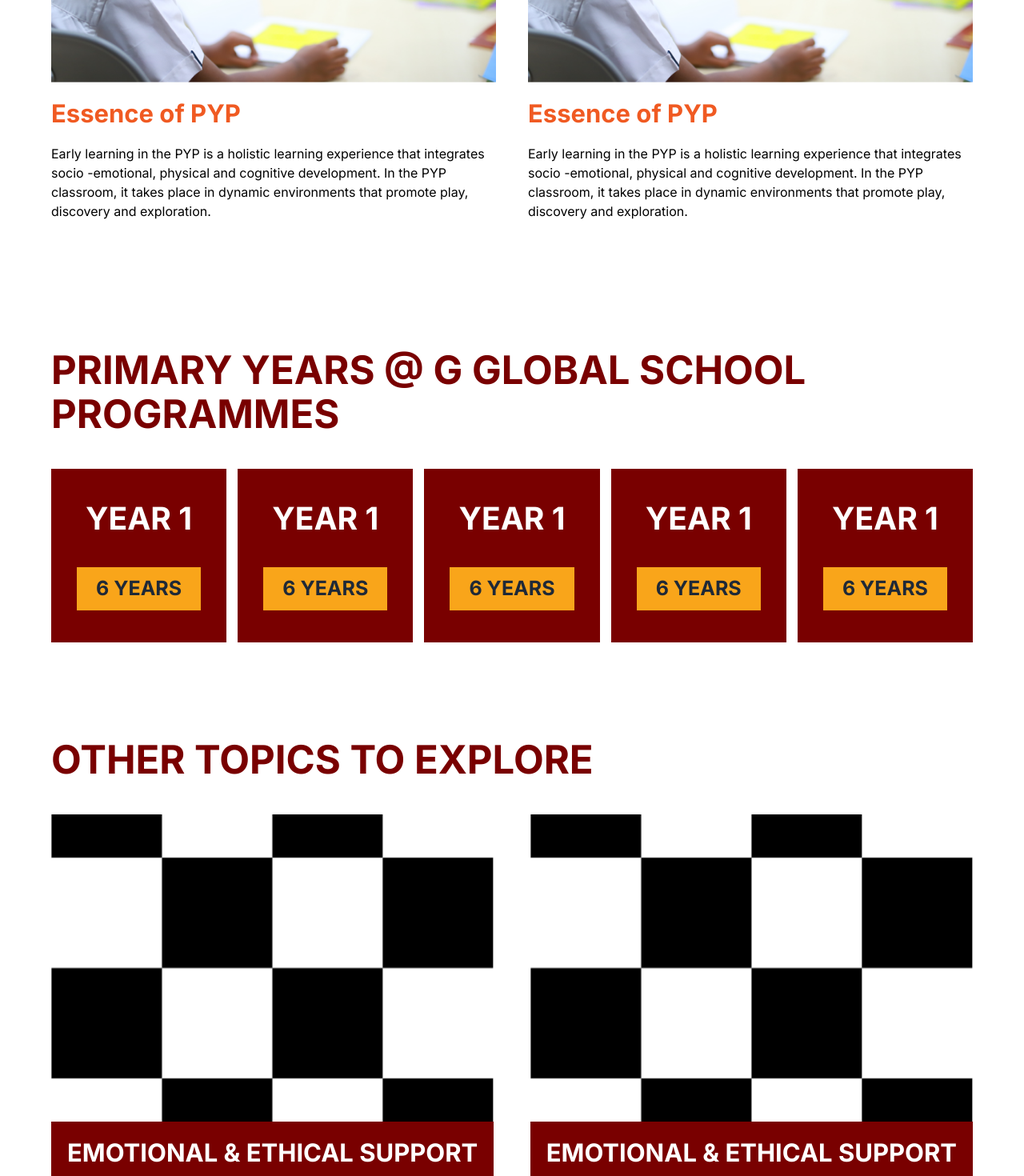
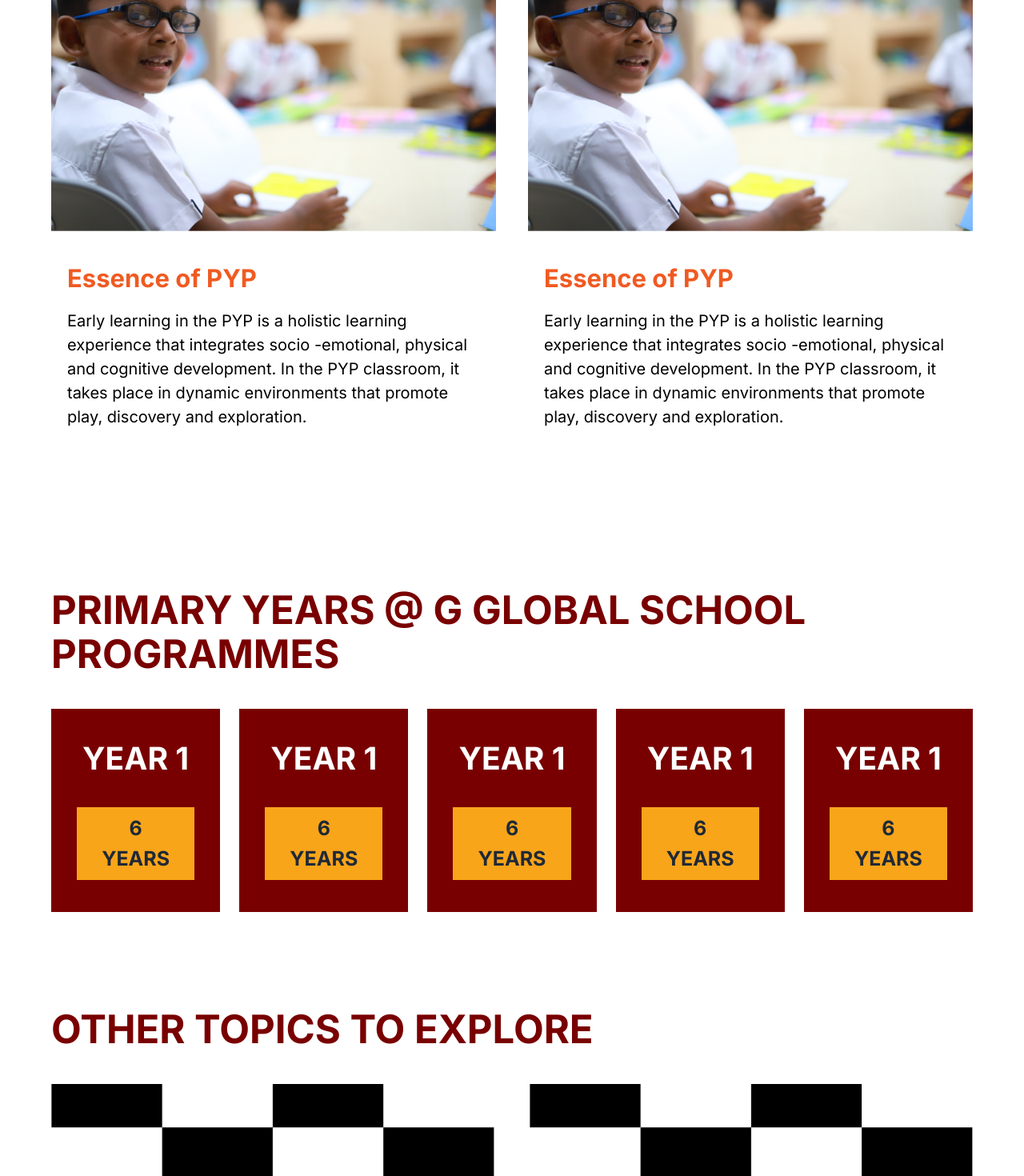
Before and after one commit to sudharshanr15/gglobalschool, a Next.js app: page /pyp in a window 1280 px wide. Shown: the part 2700-4170 px from the top of the page at 80% size. Built offline with nearby package versions, Linux system fonts and the light colour scheme.

Commit message:
added overlay

```diff
--- a/src/container/PYP/Cards.jsx
+++ b/src/container/PYP/Cards.jsx
@@ -8,15 +8,21 @@
           <div
               className={
                   iswide
-                      ? "md:w-[50%] my-20 sm:mt-0"
-                      : "md:w-[30%] my-20 sm:mt-0"
+                      ? "md:w-[50%] my-20 sm:mt-0 group hover:relative hover:bg-primary-maroon-1"
+                      : "md:w-[30%] my-20 sm:mt-0 group hover:relative  hover:bg-primary-maroon-1"
               }
           >
-              <Image src={cardImage} alt="image" />
-              <p className="text-primary-orange-1 font-bold text-heading-5 my-5">
-                  {title}
-              </p>
-              <p>{desc}</p>
+              <Image
+                  src={cardImage}
+                  alt="image"
+                  className="w-full transition ease-in-out  duration-300 group-hover:scale-y-75 group-hover:origin-top "
+              />
+              <div className="group-hover:absolute bottom-0 group-hover:top-[20%]  group-hover:bg-primary-maroon-1  transition ease-in-out  duration-300 py-10 px-5">
+                  <p className="text-primary-orange-1 font-bold text-heading-5 mb-5 ">
+                      {title}
+                  </p>
+                  <p className="group-hover:text-white text-body">{desc}</p>
+              </div>
           </div>
       </>
   );
--- a/src/container/PYP/OtherTopics.jsx
+++ b/src/container/PYP/OtherTopics.jsx
@@ -8,9 +8,15 @@
               <p className="uppercase text-heading-3 text-primary-maroon-1">
                   Other Topics To explore
               </p>
-              <div className="md:flex justify-between mt-10">
-                  <TopicCard text={"EMOTIONAL & ETHICAL SUPPORT"} />
-                  <TopicCard text={"EMOTIONAL & ETHICAL SUPPORT"} />
+              <div className="md:flex md:gap-11 mt-10">
+                  <TopicCard
+                      text={"EMOTIONAL & ETHICAL SUPPORT"}
+                      overlayText={"EMOTIONAL & ETHICAL SUPPORT"}
+                  />
+                  <TopicCard
+                      text={"EMOTIONAL & ETHICAL SUPPORT"}
+                      overlayText={"life @ ggs"}
+                  />
               </div>
           </div>
       </>
--- a/src/container/PYP/Programme.jsx
+++ b/src/container/PYP/Programme.jsx
@@ -9,7 +9,7 @@
                   PRIMARY YEARS @ G GLOBAL SCHOOL PROGRAMMES
               </p>
           </div>
-          <div id="programCards" className="md:flex md:justify-between mx-auto w-[90%] ">
+          <div id="programCards" className="md:flex md:gap-6 mx-auto w-[90%] ">
               <ProgramCard year={1} duration={6} />
               <ProgramCard year={1} duration={6} />
               <ProgramCard year={1} duration={6} />
--- a/src/container/PYP/TopicCard.jsx
+++ b/src/container/PYP/TopicCard.jsx
@@ -1,19 +1,28 @@
-import React from 'react'
-import img from "../../assets/Rectangle 75.png"
-import Image from 'next/image'
+import React from "react";
+import img from "../../assets/Rectangle 75.png";
+import Image from "next/image";
 
-function TopicCard({text}) {
+function TopicCard({ text, overlayText }) {
     return (
         <>
-      <div className="mt-20 md:mt-0" >
+            <div className=" relative mt-20 md:mt-0 md:w-[50%]">
                 <Image src={img} alt="checked" className="w-[100%]" />
                 <div className="bg-primary-maroon-1">
-          <p className="text-white uppercase text-heading-5 p-5">{ text }</p>
+                    <p className="text-white uppercase text-heading-5 p-5">
+                        {text}
+                    </p>
+                </div>
+                <div class="absolute flex flex-col justify-center items-center bottom-0 left-0 right-0 top-0 h-full w-full overflow-hidden bg-primary-maroon-1 opacity-0 transition duration-700 ease-in-out hover:opacity-100">
+                    <p className="text-white text-heading-5 uppercase p-5">
+                        {overlayText}
+                    </p>
+                    <button className="bg-white rounded-full text-heading-6 py-4 px-20 ">
+                        View
+                    </button>
                 </div>
             </div>
         </>
-
-  )
+    );
 }
 
-export default TopicCard
+export default TopicCard;
```
Lines whose indentation alone changed are shown as unchanged.
